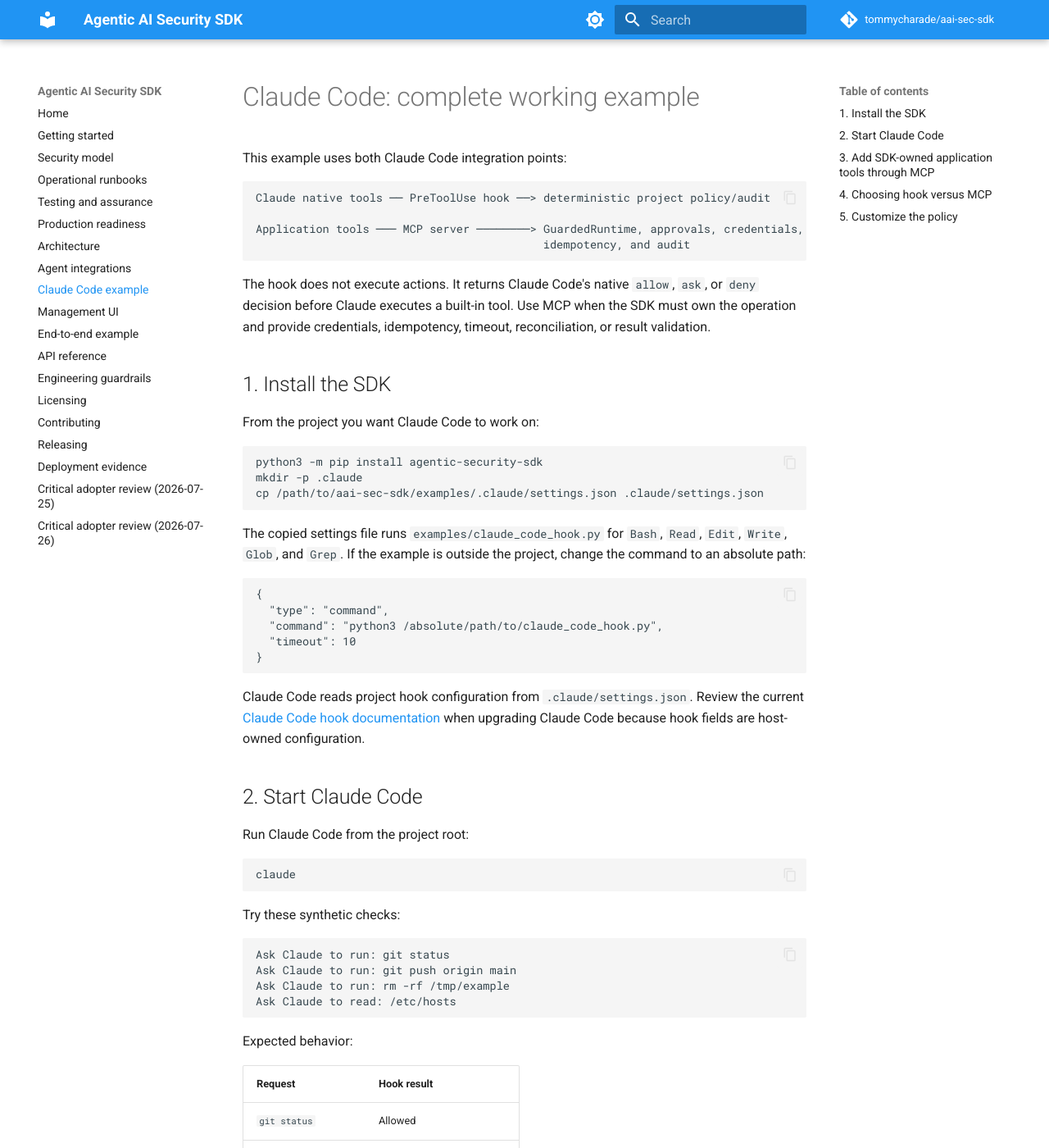
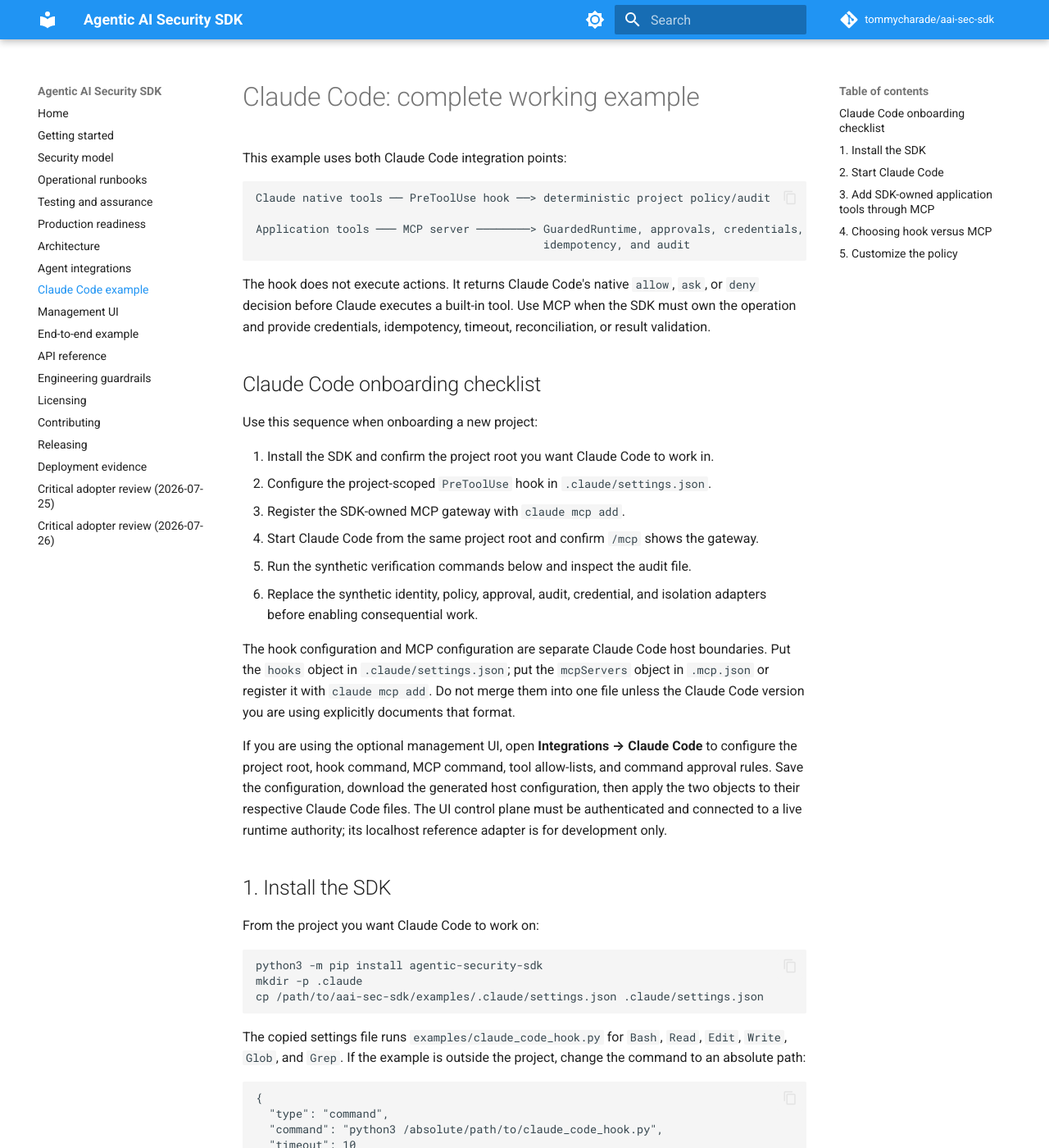
Before and after one commit to tommycharade/aai-sec-sdk, an MkDocs documentation site: the page built from docs/claude-code.md, in a window 1280 px wide and 1400 px high. Shown: the whole window at 82% size. Built offline with MkDocs 1.6.1 and Material for MkDocs 9.7.7, drawn with Linux system fonts in a browser that asks for light colours; comment, search, counter and statistics services are not loaded.

Commit message:
Document Claude Code onboarding

```diff
--- a/docs/claude-code.md
+++ b/docs/claude-code.md
@@ -13,6 +13,34 @@ The hook does not execute actions. It returns Claude Code's native `allow`,
 `ask`, or `deny` decision before Claude executes a built-in tool. Use MCP when
 the SDK must own the operation and provide credentials, idempotency, timeout,
 reconciliation, or result validation.
+
+## Claude Code onboarding checklist
+
+Use this sequence when onboarding a new project:
+
+1. Install the SDK and confirm the project root you want Claude Code to work
+   in.
+2. Configure the project-scoped `PreToolUse` hook in
+   `.claude/settings.json`.
+3. Register the SDK-owned MCP gateway with `claude mcp add`.
+4. Start Claude Code from the same project root and confirm `/mcp` shows the
+   gateway.
+5. Run the synthetic verification commands below and inspect the audit file.
+6. Replace the synthetic identity, policy, approval, audit, credential, and
+   isolation adapters before enabling consequential work.
+
+The hook configuration and MCP configuration are separate Claude Code host
+boundaries. Put the `hooks` object in `.claude/settings.json`; put the
+`mcpServers` object in `.mcp.json` or register it with `claude mcp add`. Do not
+merge them into one file unless the Claude Code version you are using explicitly
+documents that format.
+
+If you are using the optional management UI, open **Integrations → Claude Code**
+to configure the project root, hook command, MCP command, tool allow-lists, and
+command approval rules. Save the configuration, download the generated host
+configuration, then apply the two objects to their respective Claude Code
+files. The UI control plane must be authenticated and connected to a live
+runtime authority; its localhost reference adapter is for development only.
 
 ## 1. Install the SDK
 
```
Also changed, not shown: docs/ui.md (+6 -0 lines).
